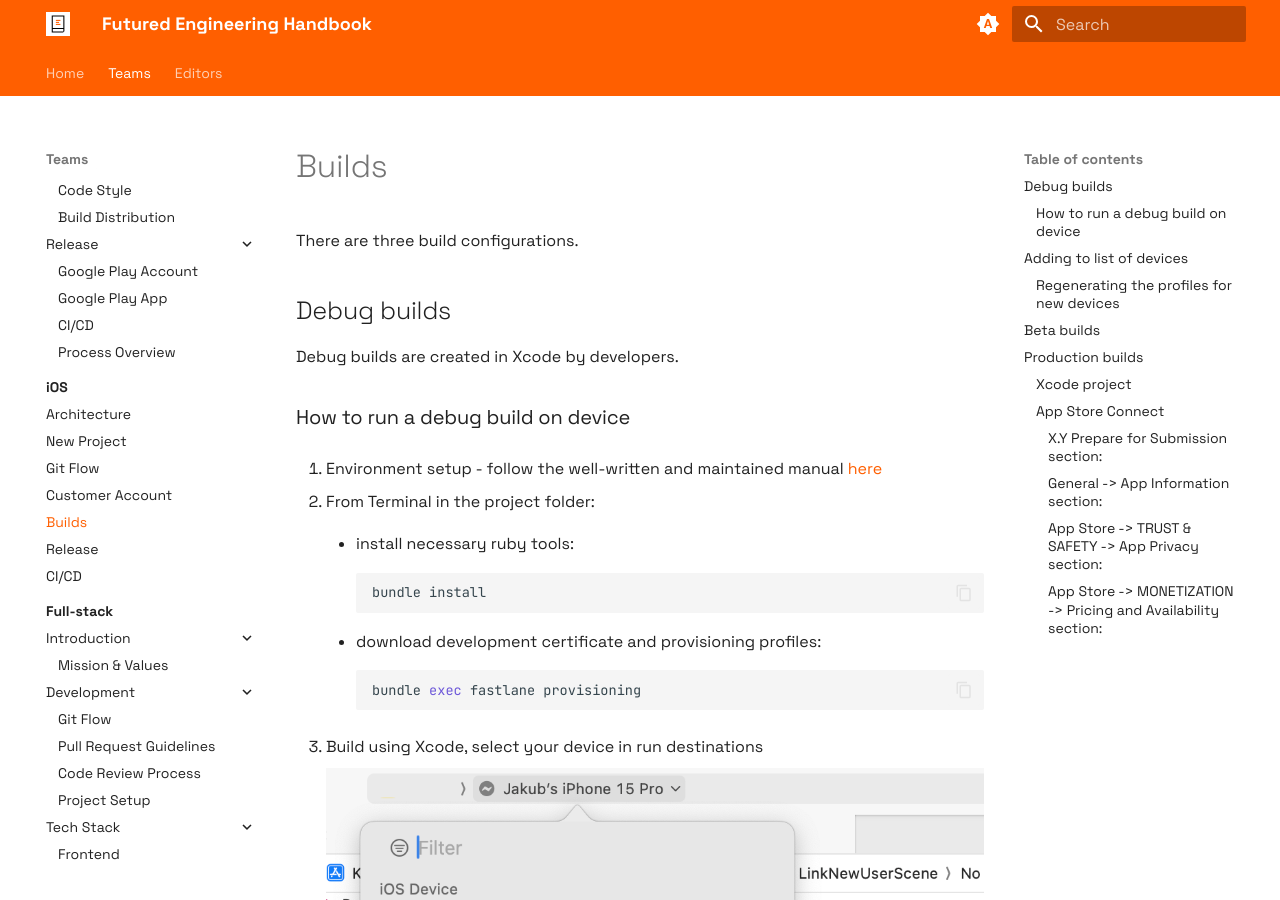
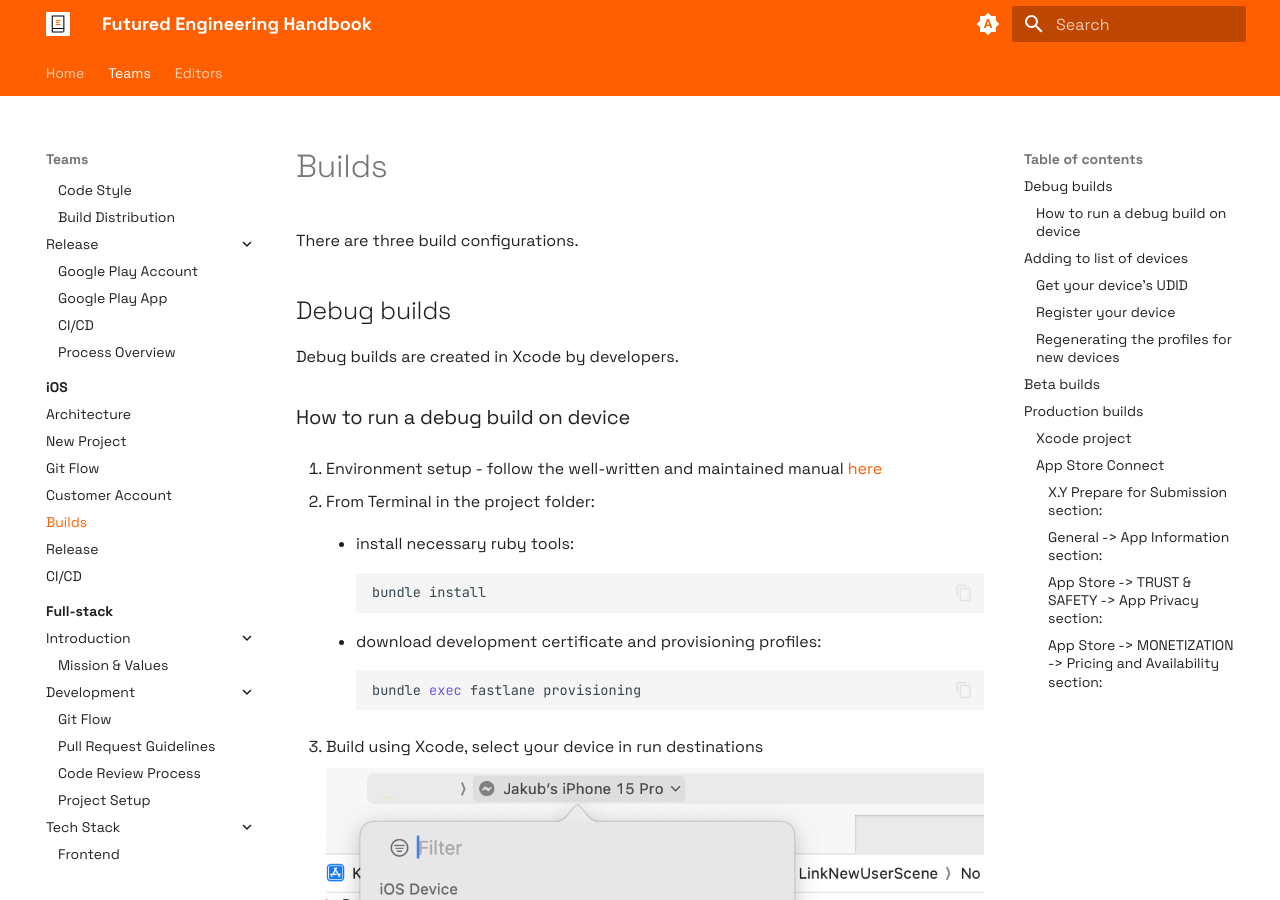
Before and after one commit to futuredapp/Engineering-Handbook, an MkDocs documentation site: the page built from docs/teams/ios/ios_builds.md, in a window 1280 px wide and 900 px high. Built offline with MkDocs 1.6.1 and Material for MkDocs 9.7.7, drawn with Linux system fonts in a browser that asks for light colours; some of the changed lines change nothing that is shown.

Commit message:
Add udid section

```diff
--- a/docs/teams/ios/ios_builds.md
+++ b/docs/teams/ios/ios_builds.md
@@ -28,6 +28,18 @@
 
 ??? info "Haven't you registered your iOS device yet? Follow these instructions."
     ## Adding to list of devices
+
+    ### Get your device's UDID
+
+    1. Connect your device to Mac and unlock it
+    2. Open Finder
+
+        1. Select your device in Locations
+        2. In detail, click the grey metadata under your device name until you see UDID section
+
+        ![Step 2](Resources/ios_builds_2.png){ width="900" }
+
+    ### Register your device
 
     To be able to run a debug build on your device you need to add it to the company's private fastlane repository. Update file `device-list.txt` file. See closed PRs for inspiration or follow these steps:
 
@@ -61,7 +73,7 @@
 - internal builds are automatically submited with merged pull request => these builds should be tested first which cannot be guaranteed in internal testing
 - security concerns
 
-![Step 2](Resources/ios_builds_2.png){ width="900" }
+![Step 4](Resources/ios_builds_3.png){ width="900" }
 
 ## Production builds
 
```
Also changed, not shown: docs/teams/ios/Resources/ios_builds_2.png, docs/teams/ios/Resources/ios_builds_3.png (added).
